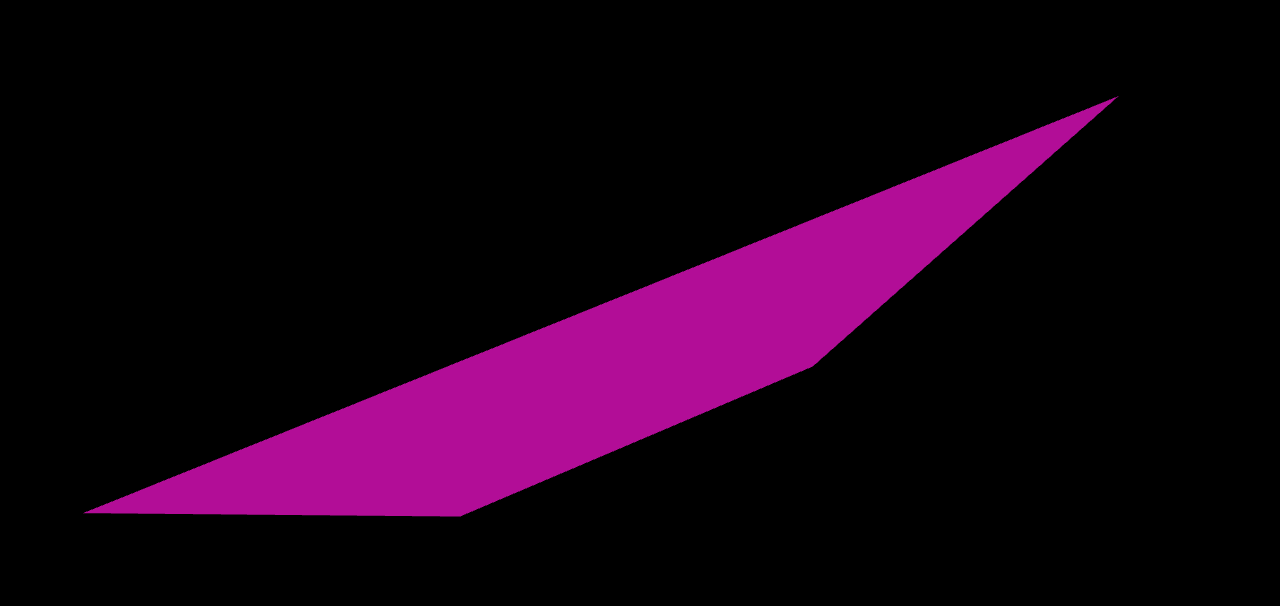
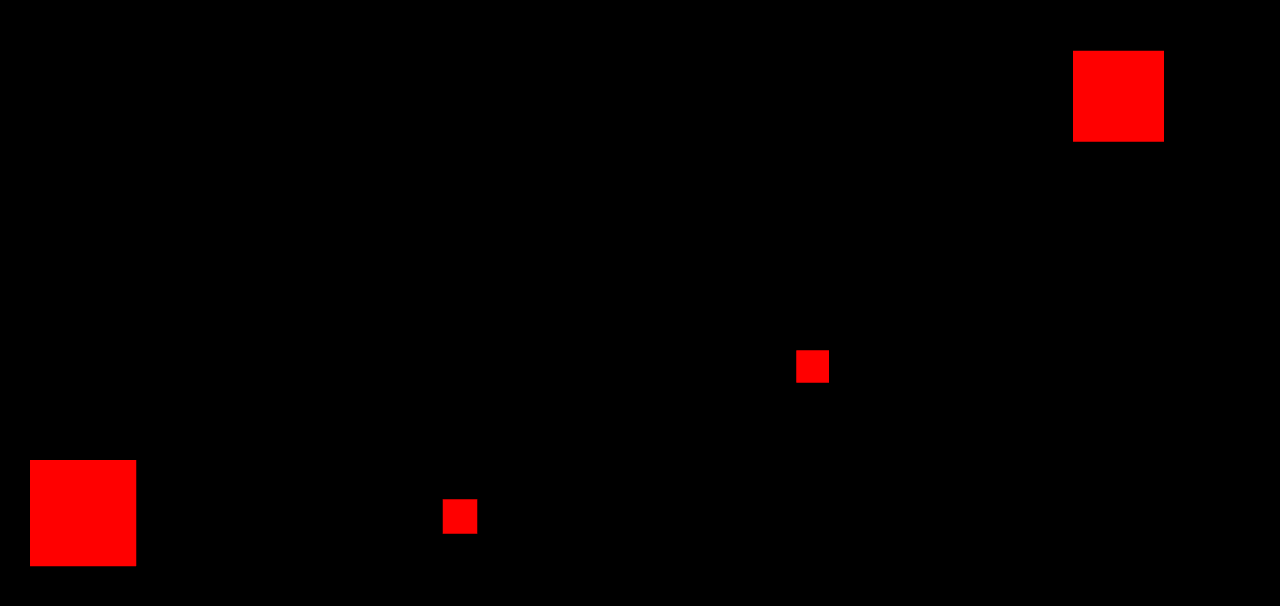
Before and after one commit to davidobodo/threejs--alternating-images, a website with bundled scripts: page index.html in a window 1280 px wide. Built offline with nearby package versions, Linux system fonts and the light colour scheme.

Commit message:
✨ FEATURE: Make particles rotate on screen

```diff
--- a/app.js
+++ b/app.js
@@ -1,4 +1,6 @@
 import * as THREE from "three";
+import fragment from "./shaders/fragment.glsl";
+import vertex from "./shaders/vertex.glsl";
 
 export default class Sketch {
     constructor() {
@@ -20,7 +22,18 @@ export default class Sketch {
         // this.geometry = new THREE.BoxGeometry(0.2, 0.2, 0.2);
         this.geometry = new THREE.PlaneBufferGeometry(1, 1); //Lets use a plane instead of a box geometry
         this.material = new THREE.MeshNormalMaterial({ side: THREE.DoubleSide });
-        this.mesh = new THREE.Mesh(this.geometry, this.material);
+        this.material = new THREE.ShaderMaterial({
+            fragmentShader: fragment,
+            vertexShader: vertex,
+            uniforms: {
+                progress: {
+                    type: "f",
+                    value: 0
+                }
+            },
+            side: THREE.DoubleSide
+        });
+        this.mesh = new THREE.Points(this.geometry, this.material);
         this.scene.add(this.mesh);
     }
 
--- a/package.json
+++ b/package.json
@@ -11,5 +11,8 @@
   "license": "ISC",
   "dependencies": {
     "three": "^0.139.1"
+  },
+  "devDependencies": {
+    "@parcel/transformer-glsl": "2.4.0"
   }
 }
--- /dev/null
+++ b/shaders/fragment.glsl
@@ -0,0 +1,3 @@
+void main(){
+    gl_FragColor = vec4(1., 0., 0., 1.);
+}
--- /dev/null
+++ b/shaders/vertex.glsl
@@ -0,0 +1,15 @@
+
+varying vec2 vUv;
+
+void main(){
+
+    vUv = uv;
+
+
+    // gl_Position = projectionMatrix * modelViewMatrix * vec4( position, 1.0);
+    vec4 mvPosition = modelViewMatrix * vec4( position, 1.);
+    gl_PointSize = 50. * (1. / - mvPosition.z ); // For particles we need to set point size
+    // gl_PointSize = size * 10.;
+    gl_Position = projectionMatrix * mvPosition;
+
+}
```
Also changed, not shown: dist/index.html, 3 other files.
